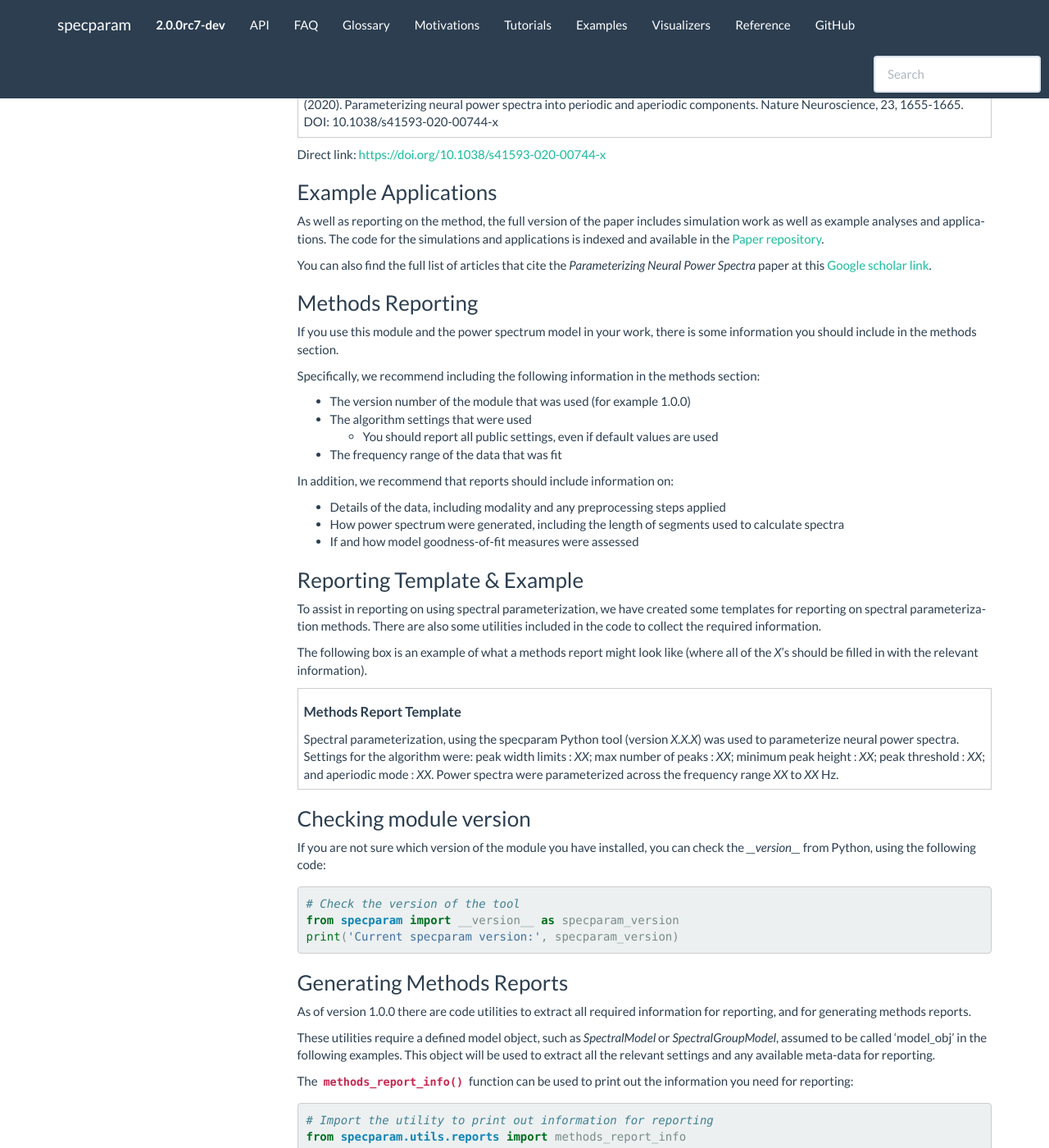
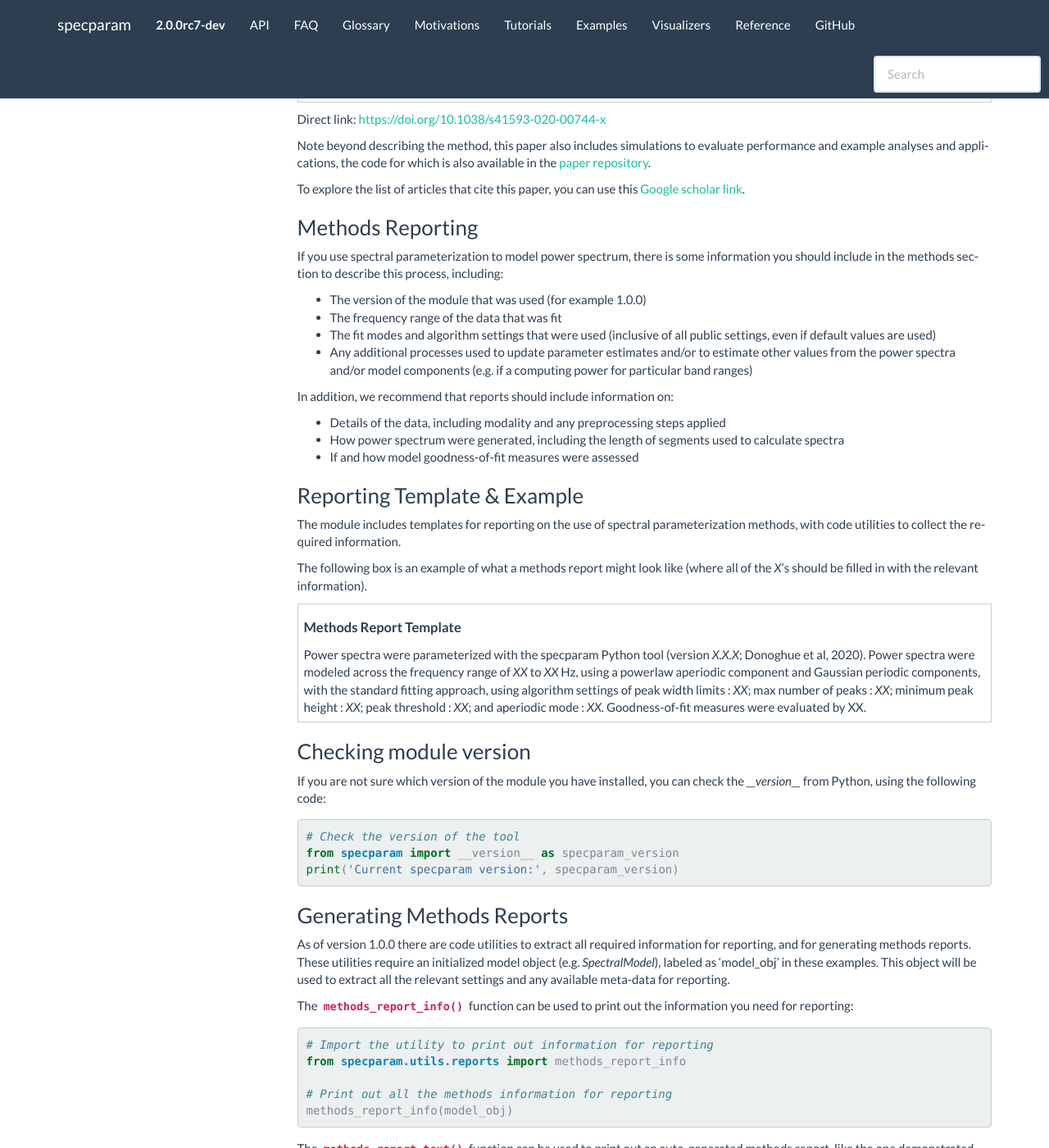
Before and after one commit to fooof-tools/fooof, a Sphinx documentation site: the page built from doc/reference.rst, in a window 1280 px wide and 1400 px high, scrolled down 437 px. Shown: the whole window at 82% size. Built offline with Sphinx 7.4.7, drawn with Linux system fonts in a browser that asks for light colours; pages that are not in the unit, such as notebooks, are missing from menus; some of the changed text lies outside the part shown.

Commit message:
update doc ref page

```diff
--- a/doc/reference.rst
+++ b/doc/reference.rst
@@ -1,7 +1,7 @@
 Reference and Reporting Information
 ===================================
 
-This page describes how to reference and report on using this method for parameterizing neural power spectra, and related information.
+This page describes how to reference and report the use of `specparam`, and related information.
 
 Table of Contents
 -----------------
@@ -9,10 +9,11 @@ Table of Contents
    :local:
    :backlinks: none
 
-Reference
-~~~~~~~~~
+Main Reference
+~~~~~~~~~~~~~~
 
-If you use this method, and/or want to refer to our approach, examples, and discussion points, please cite the following paper:
+If you use this method, and/or want to refer to our approach, examples, and discussion points,
+please cite the following paper:
 
 .. topic:: Reference
 
@@ -22,28 +23,25 @@ If you use this method, and/or want to refer to our approach, examples, and disc
 
 Direct link: https://doi.org/10.1038/s41593-020-00744-x
 
-Example Applications
-~~~~~~~~~~~~~~~~~~~~
+Note beyond describing the method, this paper also includes simulations to evaluate performance
+and example analyses and applications, the code for which is also available in the
+`paper repository <https://github.com/fooof-tools/Paper>`_.
 
-As well as reporting on the method, the full version of the paper includes simulation work as well as example analyses and applications.
-The code for the simulations and applications is indexed and available in the
-`Paper repository <https://github.com/fooof-tools/Paper>`_.
-
-You can also find the full list of articles that cite the `Parameterizing Neural Power Spectra` paper at this
+To explore the list of articles that cite this paper, you can use this
 `Google scholar link <https://scholar.google.com/scholar?cites=1871208307712966933&as_sdt=5,33&sciodt=0,33&hl=en>`_.
 
 Methods Reporting
 ~~~~~~~~~~~~~~~~~
 
-If you use this module and the power spectrum model in your work, there is some information you should include in the methods section.
+If you use spectral parameterization to model power spectrum, there is some information
+you should include in the methods section to describe this process, including:
 
-Specifically, we recommend including the following information in the methods section:
-
-- The version number of the module that was used (for example 1.0.0)
-- The algorithm settings that were used
-
-  - You should report all public settings, even if default values are used
+- The version of the module that was used (for example 1.0.0)
 - The frequency range of the data that was fit
+- The fit modes and algorithm settings that were used (inclusive of all public settings,
+  even if default values are used)
+- Any additional processes used to update parameter estimates and/or to estimate other values from
+  the power spectra and/or model components (e.g. if a computing power for particular band ranges)
 
 In addition, we recommend that reports should include information on:
 
@@ -54,16 +52,19 @@ In addition, we recommend that reports should include information on:
 Reporting Template & Example
 ~~~~~~~~~~~~~~~~~~~~~~~~~~~~
 
-To assist in reporting on using spectral parameterization, we have created some templates for reporting on spectral parameterization methods. There are also some utilities included in the code to collect the required information.
+The module includes templates for reporting on the use of spectral parameterization methods,
+with code utilities to collect the required information.
 
-The following box is an example of what a methods report might look like (where all of the *X*'s should be filled in with the relevant information).
+The following box is an example of what a methods report might look like (where all of the
+*X*'s should be filled in with the relevant information).
 
 .. topic:: Methods Report Template
 
-    Spectral parameterization, using the specparam Python tool (version *X.X.X*) was used to
-    parameterize neural power spectra. Settings for the algorithm were: peak width limits : *XX*;
-    max number of peaks : *XX*; minimum peak height : *XX*; peak threshold : *XX*; and aperiodic
-    mode : *XX*. Power spectra were parameterized across the frequency range *XX* to *XX* Hz.
+    Power spectra were parameterized with the specparam Python tool (version *X.X.X*; Donoghue et al, 2020).
+    Power spectra were modeled across the frequency range of *XX* to *XX* Hz, using a powerlaw aperiodic
+    component and Gaussian periodic components, with the standard fitting approach, using algorithm settings
+    of peak width limits : *XX*; max number of peaks : *XX*; minimum peak height : *XX*; peak threshold : *XX*;
+    and aperiodic mode : *XX*. Goodness-of-fit measures were evaluated by XX.
 
 Checking module version
 ~~~~~~~~~~~~~~~~~~~~~~~
@@ -80,11 +81,13 @@ check the `__version__` from Python, using the following code:
 Generating Methods Reports
 ~~~~~~~~~~~~~~~~~~~~~~~~~~
 
-As of version 1.0.0 there are code utilities to extract all required information for reporting, and for generating methods reports.
+As of version 1.0.0 there are code utilities to extract all required information for reporting,
+and for generating methods reports. These utilities require an initialized model object
+(e.g. `SpectralModel`), labeled as 'model_obj' in these examples. This object will be used to
+extract all the relevant settings and any available meta-data for reporting.
 
-These utilities require a defined model object, such as `SpectralModel` or `SpectralGroupModel`, assumed to be called 'model_obj' in the following examples. This object will be used to extract all the relevant settings and any available meta-data for reporting.
-
-The :func:`~specparam.utils.reports.methods_report_info` function can be used to print out the information you need for reporting:
+The :func:`~specparam.utils.reports.methods_report_info` function can be used to print out
+the information you need for reporting:
 
 .. code-block:: python
 
@@ -94,7 +97,9 @@ The :func:`~specparam.utils.reports.methods_report_info` function can be used to
     # Print out all the methods information for reporting
     methods_report_info(model_obj)
 
-The :func:`~specparam.utils.reports.methods_report_text` function can be used to print out an auto-generated methods report, like the one demonstrated above, with all available information filled:
+The :func:`~specparam.utils.reports.methods_report_text` function can be used to
+print out an auto-generated methods report, like the one demonstrated above,
+with all available information filled:
 
 .. code-block:: python
 
```
